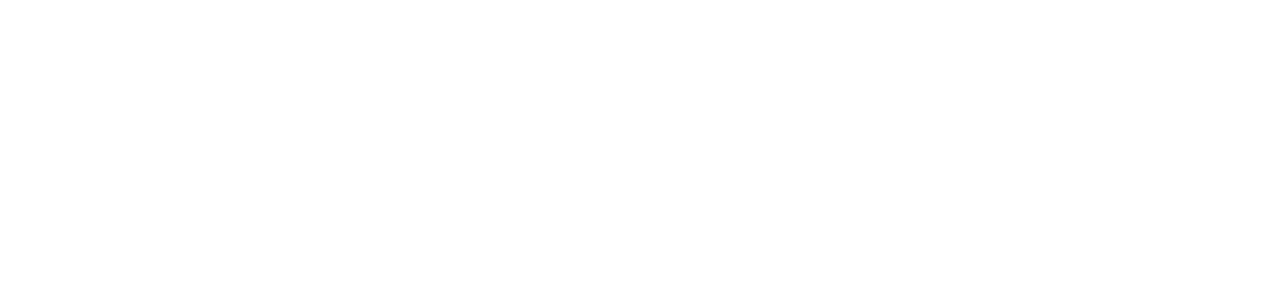
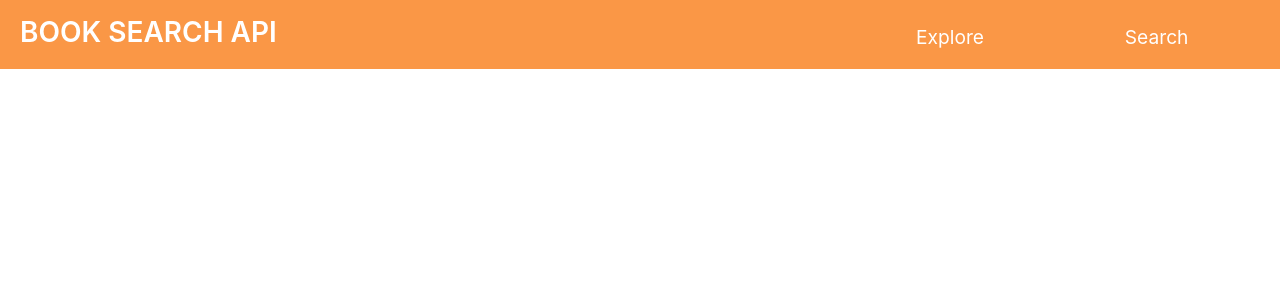
Before and after one commit to vijayjoshi16/Jumbotail-SDE-Assignment, a React (Create React App) app: page / in a window 1280 px wide. Shown: the top 300 px of the page. Built offline with nearby package versions, Linux system fonts and the light colour scheme.

Commit message:
Add Navbar

```diff
--- a/src/App.js
+++ b/src/App.js
@@ -1,7 +1,12 @@
 import "./App.css";
+import Navbar from "./components/Navbar/Navbar";
 
 function App() {
-  return <div className="App"></div>;
+  return (
+    <div className="App">
+      <Navbar />
+    </div>
+  );
 }
 
 export default App;
--- /dev/null
+++ b/src/components/Navbar/Navbar.jsx
@@ -0,0 +1,52 @@
+import { Grid, Hidden, SwipeableDrawer } from "@material-ui/core";
+import { useState } from "react";
+import {
+  NavbarContainer,
+  BrandName,
+  MenuButton,
+  MenuDash,
+} from "./Navbar.styles.js";
+import NavbarOptions from "./NavbarOptions/NavbarOptions.jsx";
+import { DrawerContainer } from "./NavbarOptions/NavbarOptions.styled.jsx";
+
+const Navbar = () => {
+  const [drawerOpen, setDrawerOpen] = useState(false);
+  return (
+    <NavbarContainer container>
+      <BrandName xs={12} sm={12} md={6} lg={8}>
+        BOOK SEARCH API
+      </BrandName>
+      <Hidden smDown={true}>
+        <Grid item md={6} lg={4}>
+          <NavbarOptions isSmall={false} />
+        </Grid>
+      </Hidden>
+      <Hidden mdUp={true}>
+        <MenuButton
+          onClick={() => {
+            setDrawerOpen(true);
+          }}
+        >
+          <MenuDash />
+          <MenuDash />
+          <MenuDash />
+        </MenuButton>
+      </Hidden>
+      <SwipeableDrawer
+        open={drawerOpen}
+        onOpen={() => {
+          setDrawerOpen(true);
+        }}
+        onClose={() => {
+          setDrawerOpen(false);
+        }}
+      >
+        <DrawerContainer>
+          <NavbarOptions isSmall={true} />
+        </DrawerContainer>
+      </SwipeableDrawer>
+    </NavbarContainer>
+  );
+};
+
+export default Navbar;
--- /dev/null
+++ b/src/components/Navbar/Navbar.styles.js
@@ -0,0 +1,38 @@
+import { Grid } from "@material-ui/core";
+import styled from "styled-components";
+
+export const NavbarContainer = styled(Grid)`
+  background-color: #fa9746;
+  color: white;
+  padding: 15px 20px;
+  text-align: left;
+`;
+
+export const BrandName = styled(Grid)`
+  font-size: 1.75rem;
+  font-weight: 600;
+`;
+
+export const Options = styled(Grid)`
+  text-align: right;
+`;
+
+export const MenuButton = styled.button`
+  position: fixed;
+  bottom: 20px;
+  left: 20px;
+  background-color: #fa9746;
+  border: none;
+  outline: none;
+  padding: 10px;
+  padding-top: 8px;
+  border-radius: 50%;
+  cursor: pointer;
+`;
+
+export const MenuDash = styled.div`
+  height: 4px;
+  width: 25px;
+  background-color: white;
+  margin-top: 3px;
+`;
--- /dev/null
+++ b/src/components/Navbar/NavbarOptions/NavbarOptions.jsx
@@ -0,0 +1,18 @@
+import { Grid } from "@material-ui/core";
+import { OptionContainer, Option } from "./NavbarOptions.styled";
+
+const NavbarOptions = (props) => {
+  return (
+    <OptionContainer container>
+      <Grid item xs={12} sm={12} md={6} lg={6}>
+        <Option isSmall={props.isSmall}>Explore</Option>
+      </Grid>
+
+      <Grid item xs={12} sm={12} md={6} lg={6}>
+        <Option isSmall={props.isSmall}>Search</Option>
+      </Grid>
+    </OptionContainer>
+  );
+};
+
+export default NavbarOptions;
--- /dev/null
+++ b/src/components/Navbar/NavbarOptions/NavbarOptions.styled.jsx
@@ -0,0 +1,28 @@
+import { Grid, SwipeableDrawer } from "@material-ui/core";
+import styled from "styled-components";
+
+export const OptionContainer = styled(Grid)`
+  text-align: center;
+  padding-top: 5px;
+`;
+
+export const Option = styled.a`
+  display: block;
+  font-size: 1.2rem;
+  padding: 5px;
+  border-radius: 5px;
+  cursor: pointer;
+  margin-top: ${(props) => (props.isSmall ? "30px" : "0px")};
+  transition: all 0.5s ease;
+  &:hover {
+    background-color: white;
+    color: #fa9746;
+  }
+`;
+
+export const DrawerContainer = styled.div`
+  background-color: #fa9746;
+  color: white;
+  padding: 20px;
+  height: 100%;
+`;
```
